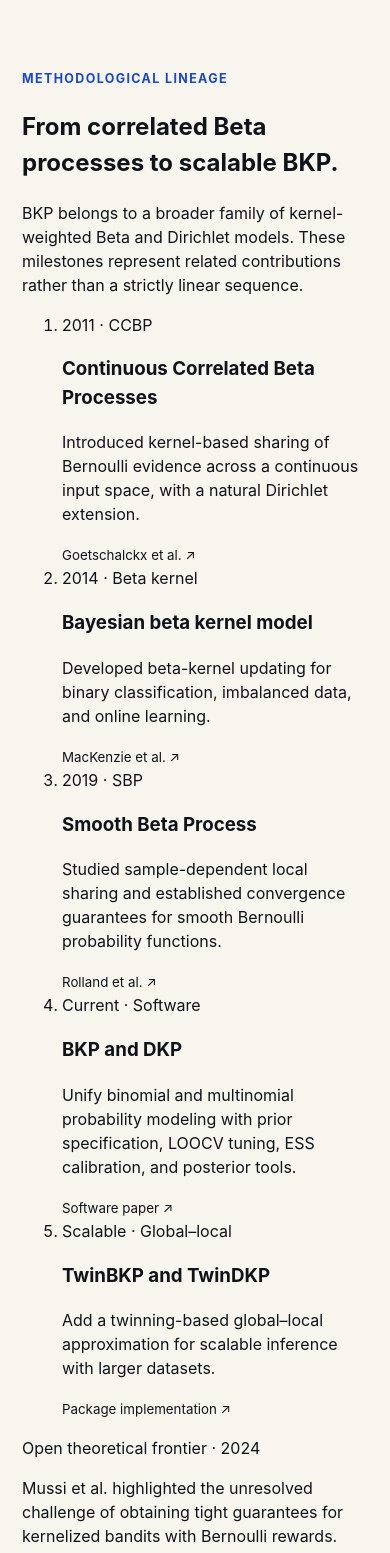
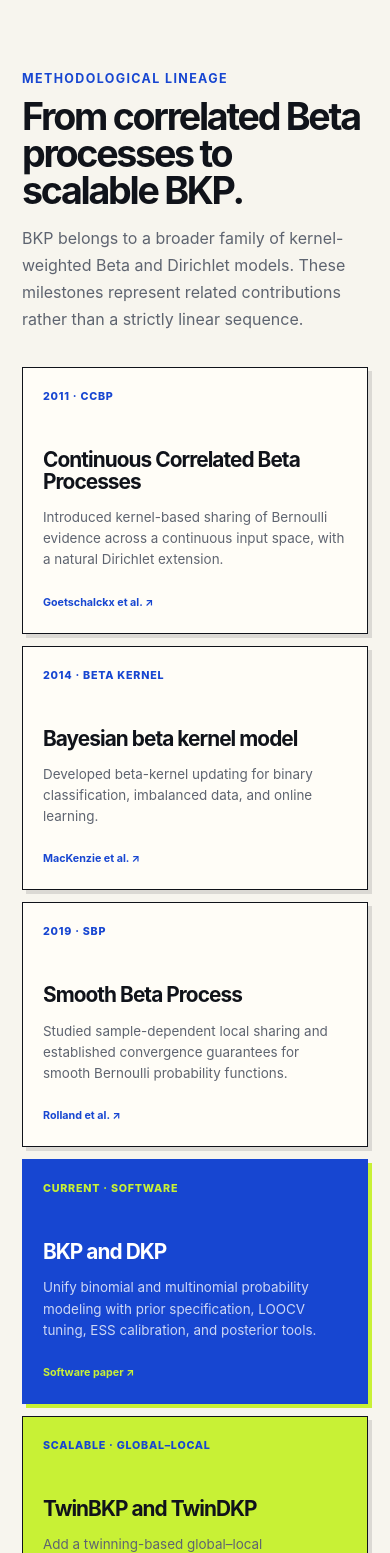
Before and after one commit to Jiangyan-Zhao/BKP-website, a React (Vite) app: page / in a window 390 px wide. Shown: the part 3255-4808 px from the top of the page. Built offline with nearby package versions, Linux system fonts and the light colour scheme.

Commit message:
Style responsive methodological lineage

```diff
--- a/src/styles.css
+++ b/src/styles.css
@@ -867,6 +867,146 @@ a:focus-visible { outline: 3px solid var(--lime); outline-offset: 3px; }
 .twin-local { fill: var(--coral); stroke: var(--card); stroke-width: 2; }
 .twin-query { fill: var(--lime); stroke: var(--ink); stroke-width: 2; }
 
+.lineage-block {
+  margin-bottom: clamp(72px, 8vw, 116px);
+}
+.lineage-heading {
+  display: grid;
+  grid-template-columns: minmax(0, 1.2fr) minmax(320px, 0.8fr);
+  gap: clamp(34px, 6vw, 82px);
+  align-items: end;
+  margin-bottom: 34px;
+}
+.lineage-heading h2 {
+  max-width: 820px;
+  margin: 0;
+  font-size: clamp(2.4rem, 4.3vw, 5rem);
+  line-height: 0.98;
+  letter-spacing: -0.06em;
+}
+.lineage-heading > p {
+  max-width: 620px;
+  margin: 0;
+  color: var(--muted);
+  line-height: 1.68;
+}
+.lineage-timeline {
+  display: grid;
+  grid-template-columns: repeat(5, minmax(0, 1fr));
+  gap: 12px;
+  margin: 0;
+  padding: 0;
+  list-style: none;
+}
+.lineage-step {
+  min-width: 0;
+}
+.lineage-step a {
+  display: flex;
+  height: 100%;
+  min-height: 286px;
+  flex-direction: column;
+  padding: 24px;
+  border: 1.5px solid var(--ink);
+  background: var(--card);
+  color: var(--ink);
+  box-shadow: 4px 4px 0 rgba(16, 19, 26, 0.12);
+  transition: transform 160ms ease, box-shadow 160ms ease;
+}
+.lineage-step a:hover {
+  transform: translate(-3px, -3px);
+  box-shadow: 7px 7px 0 var(--ink);
+}
+.lineage-step a:focus-visible {
+  outline: 3px solid var(--coral);
+  outline-offset: 3px;
+}
+.lineage-label {
+  min-height: 31px;
+  color: var(--blue);
+  font-family: var(--font-geist-mono), monospace;
+  font-size: 0.67rem;
+  font-weight: 780;
+  letter-spacing: 0.07em;
+  line-height: 1.35;
+  text-transform: uppercase;
+}
+.lineage-step h3 {
+  margin: 28px 0 14px;
+  font-size: clamp(1.3rem, 1.65vw, 1.8rem);
+  line-height: 1.06;
+  letter-spacing: -0.045em;
+}
+.lineage-step p {
+  margin: 0;
+  color: var(--muted);
+  font-size: 0.84rem;
+  line-height: 1.58;
+}
+.lineage-step small {
+  margin-top: auto;
+  padding-top: 24px;
+  color: var(--blue);
+  font-family: var(--font-geist-mono), monospace;
+  font-size: 0.67rem;
+  font-weight: 730;
+}
+.lineage-step.current a {
+  border-color: var(--blue);
+  background: var(--blue);
+  color: white;
+  box-shadow: 4px 4px 0 var(--lime);
+}
+.lineage-step.current a:hover {
+  box-shadow: 7px 7px 0 var(--lime);
+}
+.lineage-step.current .lineage-label,
+.lineage-step.current small {
+  color: var(--lime);
+}
+.lineage-step.current p {
+  color: rgba(255, 255, 255, 0.78);
+}
+.lineage-step.scalable a {
+  background: var(--lime);
+}
+.lineage-step.scalable .lineage-label,
+.lineage-step.scalable small {
+  color: var(--blue);
+}
+.lineage-frontier {
+  display: grid;
+  grid-template-columns: minmax(230px, 0.42fr) minmax(0, 1fr);
+  gap: 32px;
+  align-items: center;
+  margin-top: 16px;
+  padding: 20px 24px;
+  border: 1.5px solid var(--ink);
+  background: #10131a;
+  color: white;
+}
+.lineage-frontier > span {
+  color: var(--lime);
+  font-family: var(--font-geist-mono), monospace;
+  font-size: 0.7rem;
+  font-weight: 760;
+  letter-spacing: 0.07em;
+  text-transform: uppercase;
+}
+.lineage-frontier p {
+  margin: 0;
+  color: #c7ccd5;
+  font-size: 0.86rem;
+  line-height: 1.6;
+}
+.lineage-frontier a {
+  color: var(--lime);
+  font-weight: 760;
+}
+.lineage-frontier a:hover {
+  text-decoration: underline;
+}
+
 .install-section {
   display: grid;
   grid-template-columns: minmax(300px, 0.72fr) minmax(520px, 1.28fr);
@@ -1219,6 +1359,7 @@ footer a:hover { color: var(--blue); }
   .formula-note { display: none; }
   .legend { display: none; }
   .method-strip { grid-template-columns: 1fr; }
+  .lineage-timeline { grid-template-columns: repeat(3, minmax(0, 1fr)); }
   .method-strip ol { padding-left: 82px; }
   .mini-density { display: none; }
   .section-intro { grid-template-columns: 1fr 1.8fr; }
@@ -1277,6 +1418,9 @@ footer a:hover { color: var(--blue); }
   .method-strip li { border-left: 0; border-top: 1px solid rgba(16, 19, 26, 0.22); }
   .strip-heading { padding-left: 108px; }
   .section-intro { grid-template-columns: 1fr; gap: 18px; }
+  .lineage-heading { grid-template-columns: 1fr; gap: 16px; }
+  .lineage-timeline { grid-template-columns: repeat(2, minmax(0, 1fr)); }
+  .lineage-frontier { grid-template-columns: 1fr; gap: 8px; }
   .section-intro > p:last-child { grid-column: 1; }
   .resources-heading { grid-template-columns: 1fr; gap: 18px; }
   .query-readout { grid-template-columns: repeat(2, minmax(0, 1fr)); }
@@ -1327,6 +1471,11 @@ footer a:hover { color: var(--blue); }
   .hero-meta span { font-size: 0.72rem; }
   .strip-heading { padding-left: 94px; }
   .method-strip ol { padding-left: 72px; }
+  .lineage-block { margin-bottom: 64px; }
+  .lineage-heading h2 { font-size: 2.35rem; }
+  .lineage-timeline { grid-template-columns: 1fr; }
+  .lineage-step a { min-height: 220px; padding: 22px 20px; }
+  .lineage-frontier { padding: 18px 20px; }
   .examples-section,
   .method-body,
   .install-section,
```
